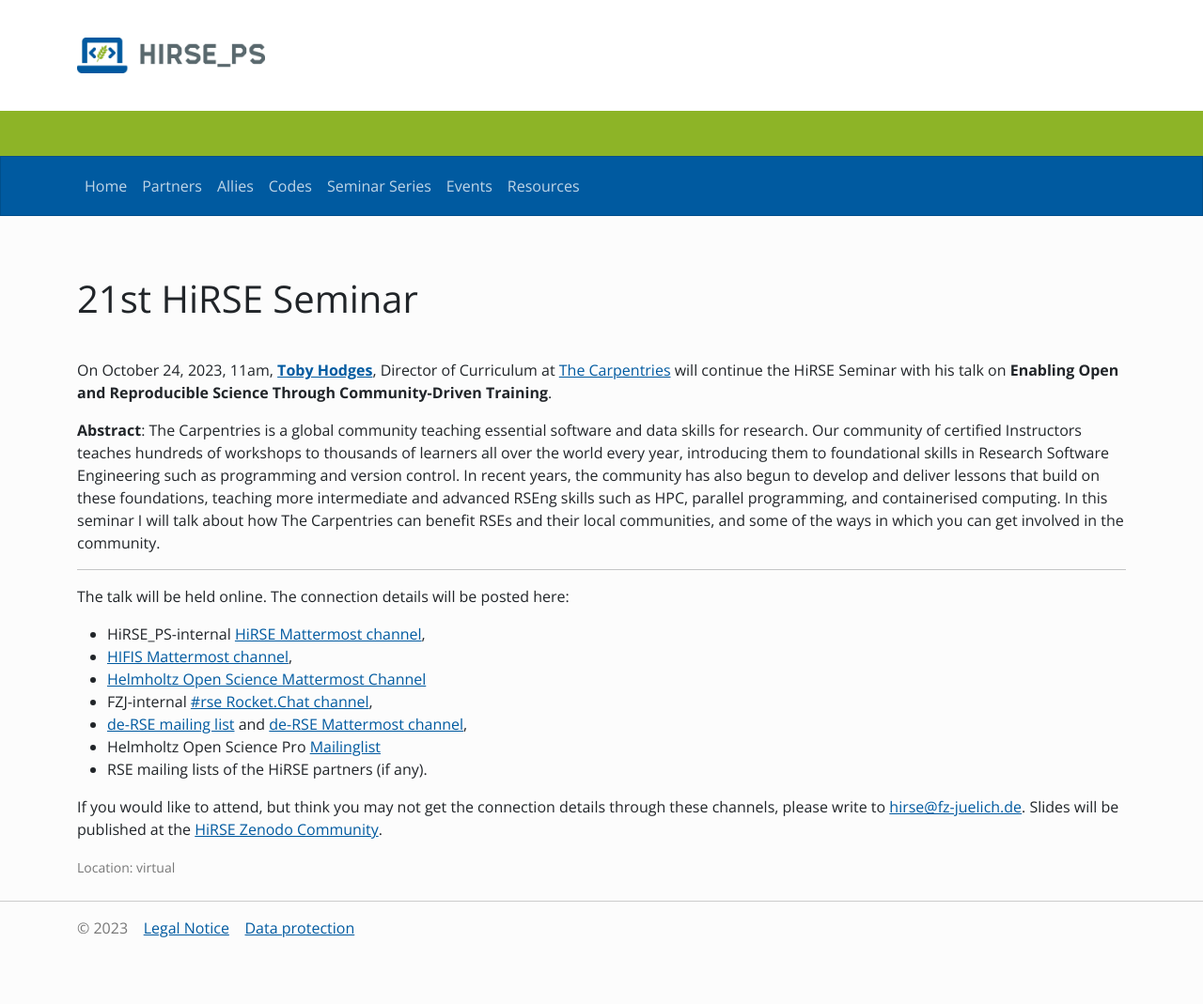
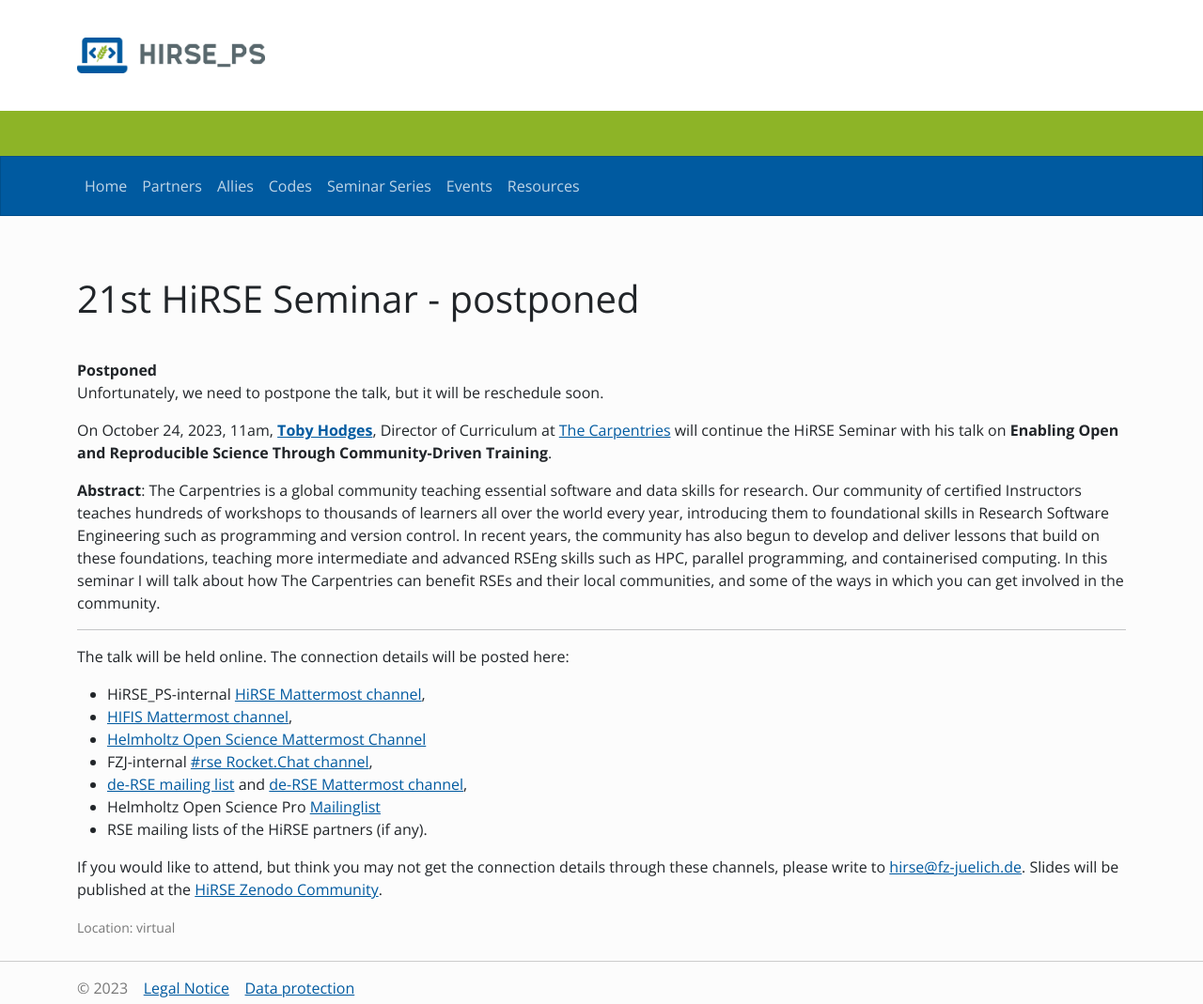
Before and after one commit to Helmholtz-HiRSE/helmholtz-hirse.github.io, a Jekyll site: the page built from _series/2023_10_24-seminar_21.md, in a window 1280 px wide. Shown: the whole page at 94% size. Built offline with Jekyll 4.4.1, drawn with Linux system fonts in a browser that asks for light colours; nearby versions of some CDN libraries; before the commit the page ends 1005 px from its top, so only the background shows below that.

Commit message:
Postpone 21st Seminar

```diff
--- a/_series/2023_10_24-seminar_21.md
+++ b/_series/2023_10_24-seminar_21.md
@@ -1,10 +1,13 @@
 ---
 layout: series
-title:  "21st HiRSE Seminar"
+title:  "21st HiRSE Seminar - postponed"
 start_date: 2023-10-24
 location: virtual
 excerpt_separator: <!--more-->
 ---
+
+**Postponed**
+Unfortunately, we need to postpone the talk, but it will be reschedule soon.
 
 On October 24, 2023, 11am, [**Toby Hodges**](https://tbyhdgs.info/), Director of Curriculum at [The Carpentries](https://carpentries.org/) will continue the HiRSE Seminar with his talk on **Enabling Open and Reproducible Science Through Community-Driven Training**.
 <!--more-->
```
